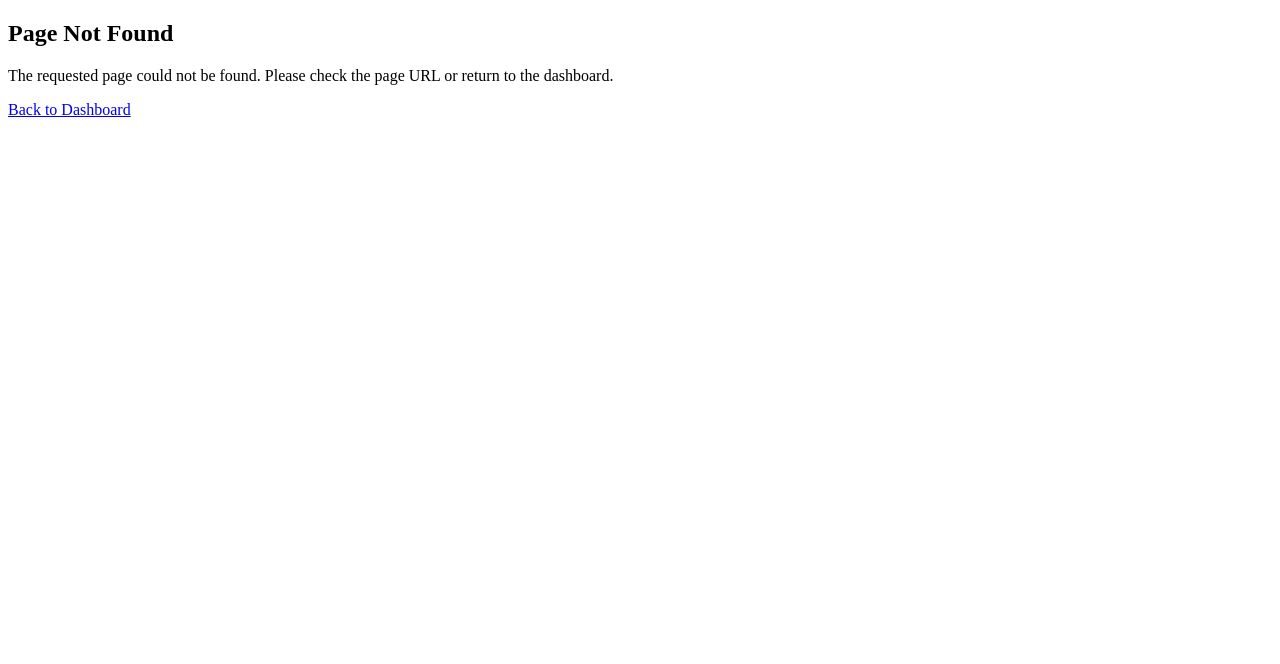
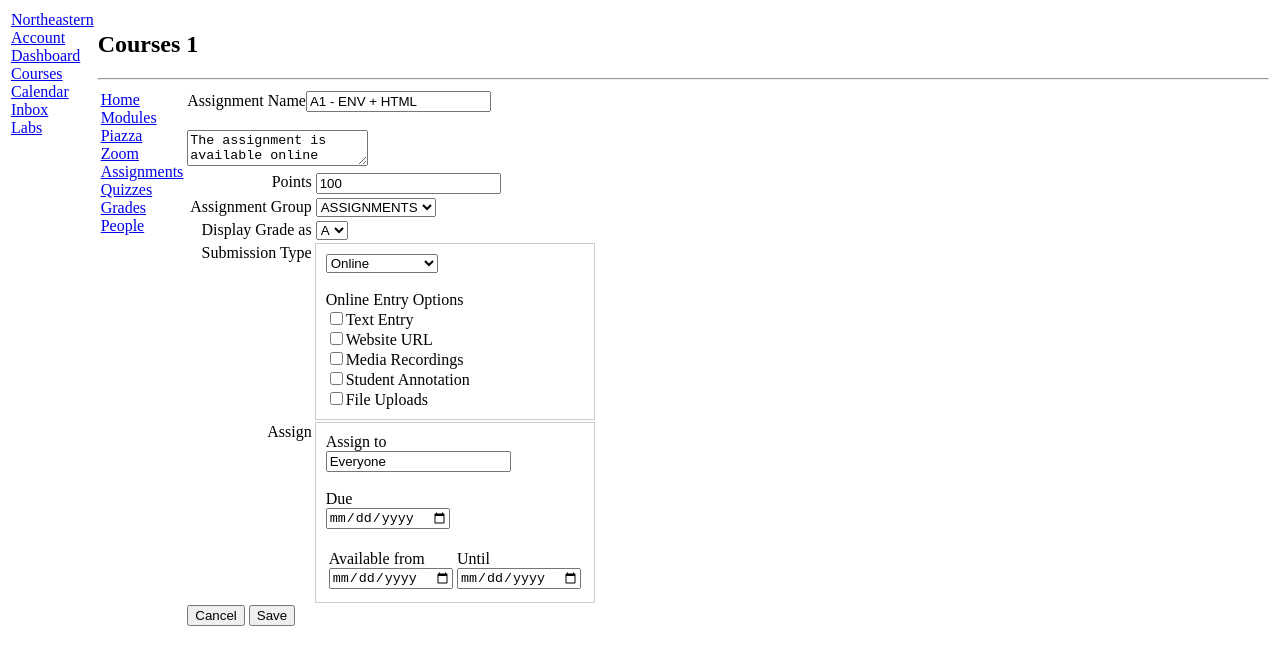
Before and after one commit to pricefy-dotcom/webdev-client, a Next.js app in the folder 2026/fall/webdev/webdev-client/: page /courses/1/assignments/1 in a window 1280 px wide. Before the commit this address had no page. Shown: the top 664 px of the page. Built offline with nearby package versions, Linux system fonts and the light colour scheme.

Commit message:
Completed A1

```diff
--- /dev/null
+++ b/2026/fall/webdev/webdev-client/app/(kambaz)/courses/[cid]/assignments/[aid]/page.tsx
@@ -0,0 +1,130 @@
+import Link from "next/link";
+
+export default async function AssignmentEditor({
+  params,
+}: {
+  params: Promise<{ cid: string; aid: string }>;
+}) {
+  const { cid } = await params;
+  return (
+    <div id="wd-assignments-editor">
+      <label htmlFor="wd-name">Assignment Name</label>
+      <input id="wd-name" defaultValue="A1 - ENV + HTML" />
+      <br />
+      <br />
+      <textarea
+        id="wd-description"
+        defaultValue="The assignment is available online Submit a link to the landing page of"
+      />
+      <br />
+      <table>
+        <tbody>
+          <tr>
+            <td align="right" valign="top">
+              <label htmlFor="wd-points">Points</label>
+            </td>
+            <td>
+              <input id="wd-points" defaultValue={100} />
+            </td>
+          </tr>
+          <tr>
+            <td align="right" valign="top">
+              <label htmlFor="wd-group">Assignment Group</label>
+            </td>
+            <td>
+              <select id="wd-group" defaultValue="ASSIGNMENTS">
+                <option value="ASSIGNMENTS">ASSIGNMENTS</option>
+                <option value="QUIZZES">QUIZZES</option>
+                <option value="EXAMS">EXAMS</option>
+                <option value="PROJECT">PROJECT</option>
+              </select>
+            </td>
+          </tr>
+          <tr>
+            <td align="right" valign="top">
+              <label htmlFor="wd-display-grade-as">Display Grade as</label>
+            </td>
+            <td>
+              <select id="wd-display-grade-as" defaultValue="A">
+                <option value="A">A</option>
+                <option value="B">B</option>
+                <option value="C">C</option>
+                <option value="D">D</option>
+                <option value="F">F</option>
+              </select>
+            </td>
+          </tr>
+          <tr>
+            <td align="right" valign="top">
+              <label htmlFor="wd-submission-type">Submission Type</label>
+            </td>
+            <td style={{ border: "1px solid #ccc", padding: "10px" }}>
+              <select id="wd-submission-type" defaultValue="Online">
+                <option value="Online">Online</option>
+                <option value="On Paper">Paper</option>
+                <option value="No Submission">No Submission</option>
+              </select>
+              <br />
+              <br />
+              <label>Online Entry Options</label>
+              <br />
+              <input type="checkbox" id="wd-text-entry" />
+              <label htmlFor="wd-text-entry">Text Entry</label>
+              <br />
+              <input type="checkbox" id="wd-website-url" />
+              <label htmlFor="wd-website-url">Website URL</label>
+              <br />
+              <input type="checkbox" id="wd-media-recordings" />
+              <label htmlFor="wd-media-recordings">Media Recordings</label>
+              <br />
+              <input type="checkbox" id="wd-student-annotation" />
+              <label htmlFor="wd-student-annotation">Student Annotation</label>
+              <br />
+              <input type="checkbox" id="wd-file-upload" />
+              <label htmlFor="wd-file-upload">File Uploads</label>
+            </td>
+          </tr>
+          <tr>
+            <td align="right" valign="top">
+              <label>Assign</label>
+            </td>
+            <td style={{ border: "1px solid #ccc", padding: "10px" }}>
+              <label htmlFor="wd-assign-to">Assign to</label>
+              <br />
+              <input id="wd-assign-to" defaultValue="Everyone" />
+              <br />
+              <br />
+              <label htmlFor="wd-due-date">Due</label>
+              <br />
+              <input type="date" id="wd-due-date" />
+              <br />
+              <br />
+              <table>
+                <tbody>
+                  <tr>
+                    <td>
+                      <label htmlFor="wd-available-from">Available from</label>
+                      <br />
+                      <input type="date" id="wd-available-from" />
+                    </td>
+                    <td>
+                      <label htmlFor="wd-available-until">Until</label>
+                      <br />
+                      <input type="date" id="wd-available-until" />
+                    </td>
+                  </tr>
+                </tbody>
+              </table>
+            </td>
+          </tr>
+        </tbody>
+      </table>
+      <Link href={`/courses/${cid}/assignments`}>
+        <button id="wd-cancel">Cancel</button>
+      </Link>{" "}
+      <Link href={`/courses/${cid}/assignments`}>
+        <button id="wd-save">Save</button>
+      </Link>
+    </div>
+  );
+}
```
Also changed, not shown: 2026/fall/webdev/webdev-client/app/(kambaz)/courses/[cid]/assignments/AssignmentItem.tsx (added, +22 -0 lines), 2026/fall/webdev/webdev-client/app/(kambaz)/courses/[cid]/assignments/page.tsx (added, +38 -0 lines).
